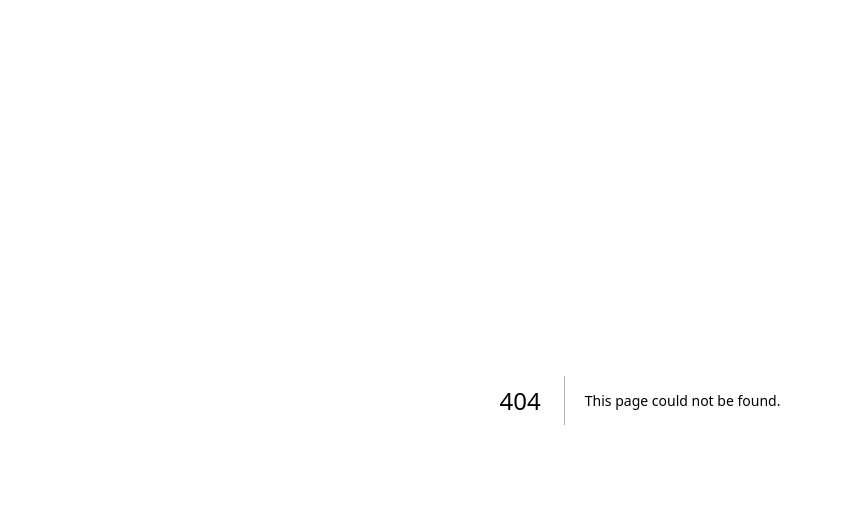
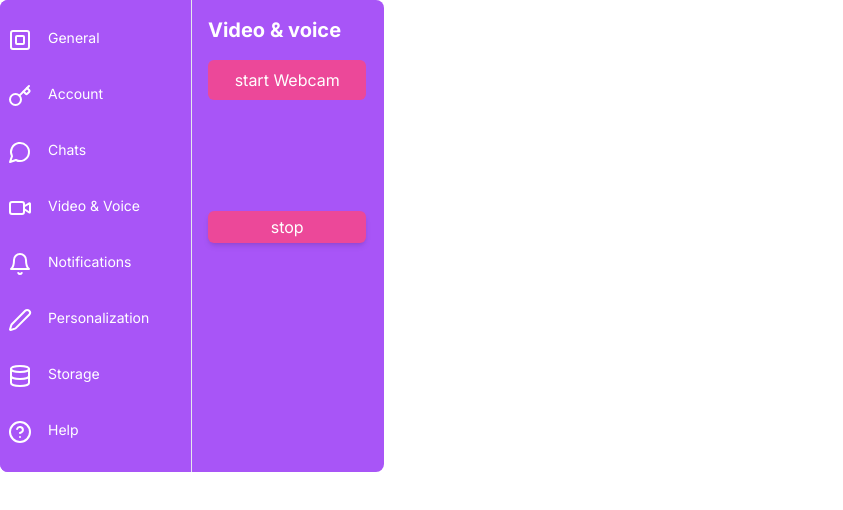
Before and after one commit to EwiJosepha/synapse, a Next.js app: page /usersProfile/videos-voice in a window 1280 px wide. Before the commit this address had no page. Shown: the top 510 px of the page, without its empty margins (0-843 px from the left). Built offline with nearby package versions, Linux system fonts and the light colour scheme.

Commit message:
adding video and storage component

```diff
--- /dev/null
+++ b/src/app/(users-profile)/usersProfile/videos-voice/page.tsx
@@ -0,0 +1,12 @@
+import WebcamComponent from '@/core/pages/users-profile-details/video'
+import React from 'react'
+
+function Video() {
+  return (
+    <div>
+      <WebcamComponent />
+    </div>
+  )
+}
+
+export default Video
--- a/src/core/components/organisms/users-sidebar.tsx
+++ b/src/core/components/organisms/users-sidebar.tsx
@@ -25,7 +25,7 @@ function UserSlideBar() {
     {
       icon: <Video />,
       text: "Video & Voice",
-      href: "/usersProfile/general"
+      href: "/usersProfile/videos-voice"
 
     },
     {
--- /dev/null
+++ b/src/core/pages/users-profile-details/video.tsx
@@ -0,0 +1,42 @@
+"use client"
+import { Camera} from 'lucide-react';
+import React, { useRef } from 'react';
+
+const WebcamComponent = () => {
+  const videoRef = useRef(null);
+  let localStream: MediaStream;
+
+  const startCamHandler = async () => {
+    try {
+      localStream = await navigator.mediaDevices.getUserMedia({
+        video: true,
+        audio: true,
+      });
+      videoRef.current.srcObject = localStream;
+      videoRef.current.play();
+    } catch (error) {
+      console.error("Error accessing media devices.", error);
+    }
+  };
+
+  const stopCamHandler = () => {
+    if (localStream) {
+      localStream.getTracks().forEach(track => track.stop());
+    }
+  };
+
+  return (
+    <div className='pl-4 mx-auto flex flex-col gap-4 pt-4'>
+      <h1 className='font-bold text-xl text-white'>Video & voice</h1>
+      <button className=" bg-pink-500 text-white  md:px-4 md:py-2 py-1 rounded-md w-[90%]" onClick={startCamHandler}>
+       start Webcam
+      </button>
+      <video ref={videoRef} autoPlay muted style={{ width: '90%', height: 'auto', borderRadius: "8px" }}></video>
+      <div className=' flex gap-2 text-white'>
+        <button onClick={stopCamHandler} className='bg-pink-500 shadow-md  md:px-3 py-1 rounded-md  w-[90%]'>stop</button>
+      </div>
+    </div>
+  );
+};
+
+export default WebcamComponent;
```
Also changed, not shown: src/app/(users-profile)/usersProfile/storage/page.tsx (added), src/core/pages/users-profile-details/storage.tsx (added).
